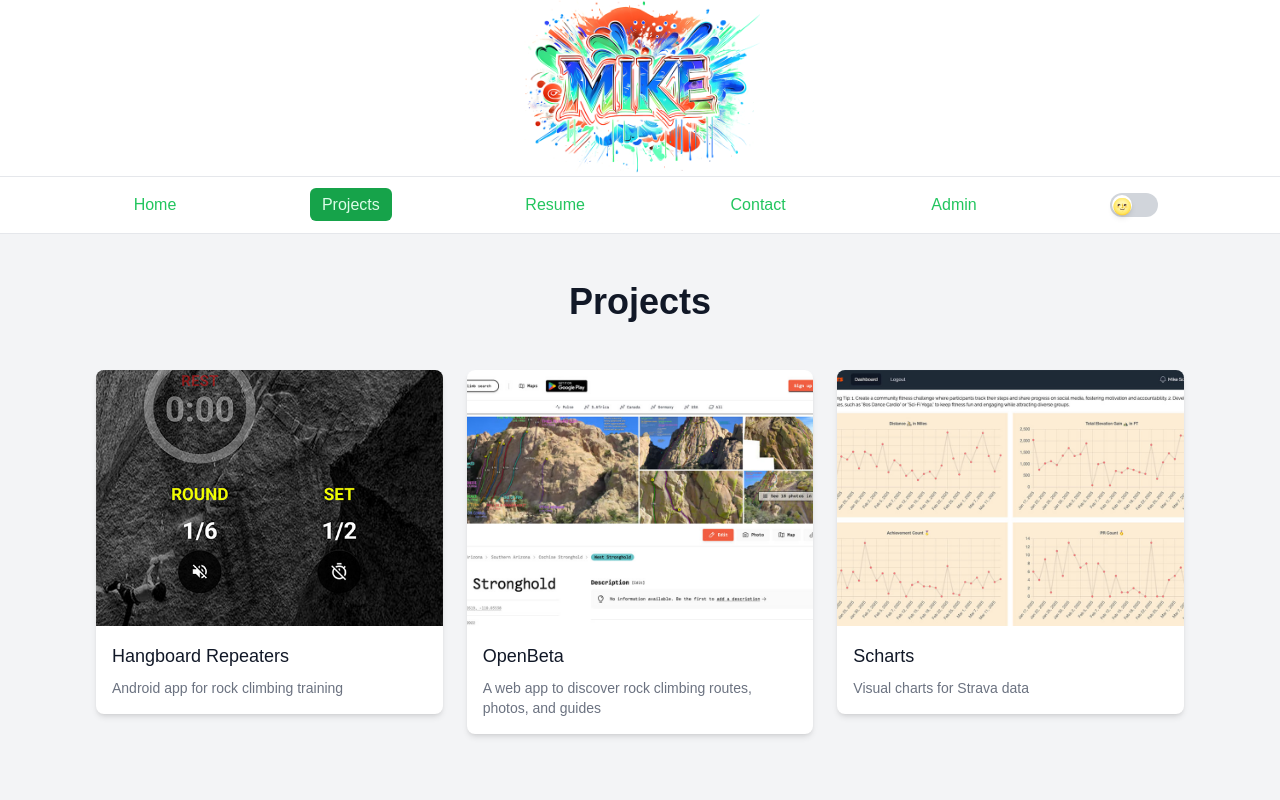
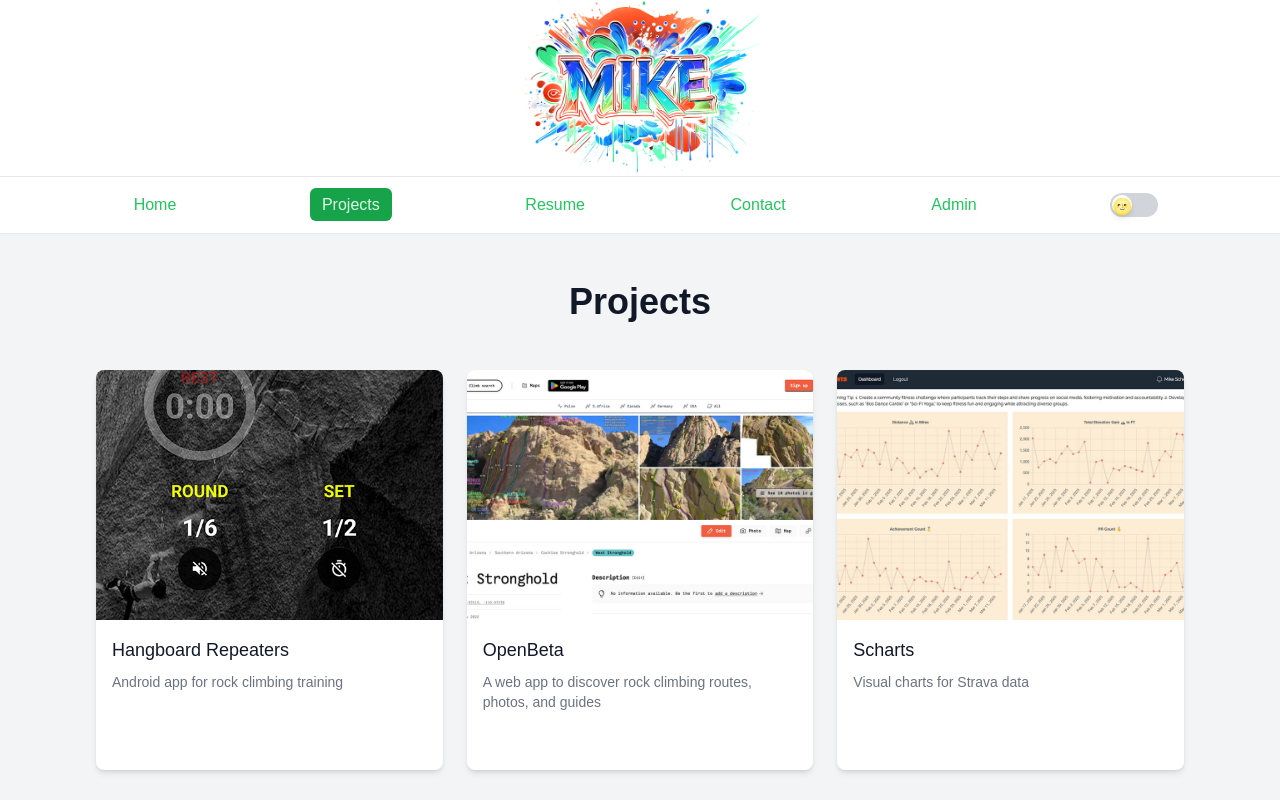
Before and after one commit to mikeschen/mikeschennum, a Next.js app: page /projects in a window 1280 px wide. Shown: the top 800 px of the page. Built offline with nearby package versions, Linux system fonts and the light colour scheme.

Commit message:
add in equal height for projects cards.

```diff
--- a/app/(pages)/projects/page.tsx
+++ b/app/(pages)/projects/page.tsx
@@ -45,11 +45,11 @@ export default function Projects() {
           </h1>
         </div>
 
-        <div className="grid grid-cols-1 gap-y-10 gap-x-6 sm:grid-cols-2 lg:grid-cols-3">
+        <div className="grid grid-cols-1 gap-6 sm:grid-cols-2 lg:grid-cols-3">
           {items.map((item) => (
             <Link key={item.id} href={item.link}>
-            <div key={item.id} className="group relative bg-white rounded-lg shadow-md overflow-hidden transition-transform duration-300 hover:scale-105">
-              <div className="w-full h-64 bg-gray-200 relative">
+              <div className="group flex flex-col h-[400px] bg-white rounded-lg shadow-md overflow-hidden transition-transform duration-300 hover:scale-105">
+                <div className="w-full h-[250px] bg-gray-200 relative">
                   <Image
                     src={item.image}
                     alt={item.title}
@@ -58,7 +58,7 @@ export default function Projects() {
                     className="group-hover:opacity-90 transition-opacity"
                   />
                 </div>
-              <div className="p-4">
+                <div className="flex-1 p-4">
                   <h2 className="text-lg font-medium text-gray-900 mb-2">{item.title}</h2>
                   <p className="text-sm text-gray-500">{item.description}</p>
                 </div>
```
Lines whose indentation alone changed are shown as unchanged.
